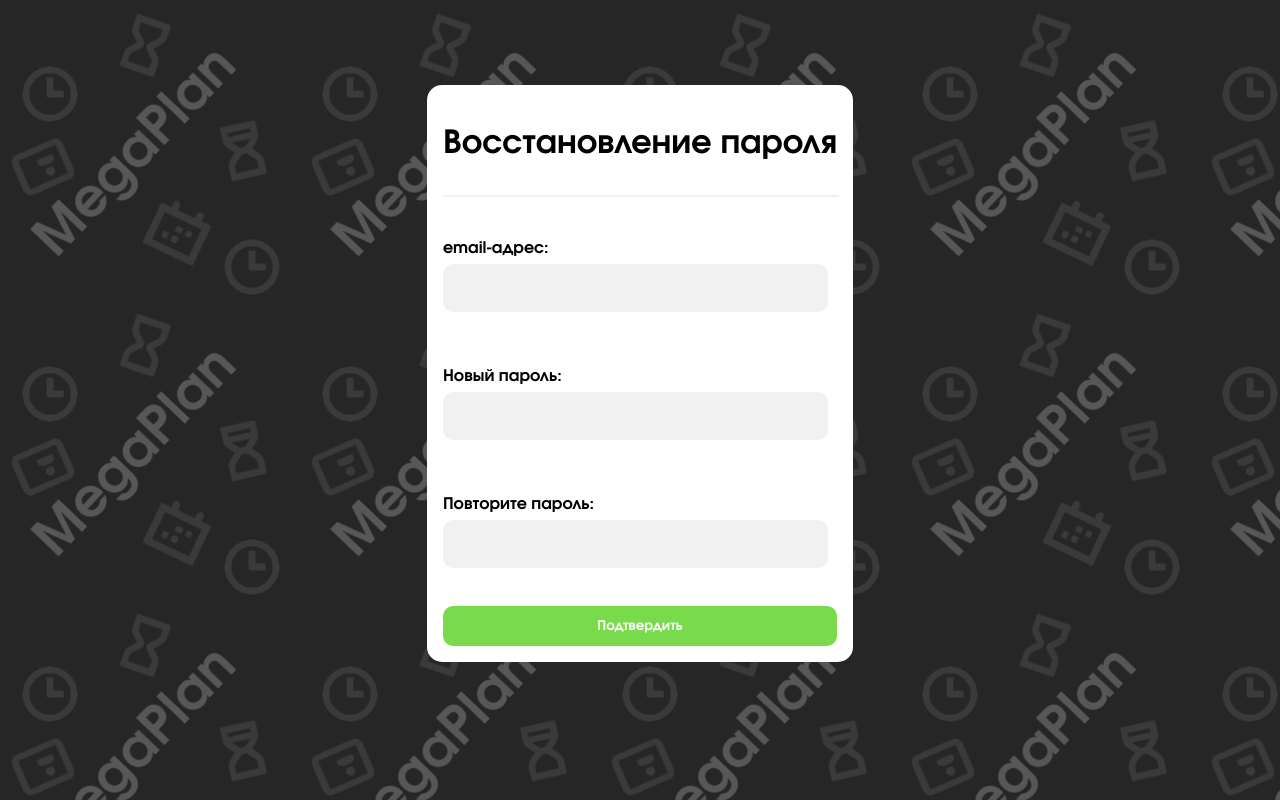
After one commit to sessionsesh/Project, a Django app: page /reset in a window 1280 px wide. The commit adds this page. Run offline with Django 3.2, Linux system fonts and the light colour scheme.

Commit message:
Base password change added

```diff
--- a/SmartPlanner/SmartPlanner/urls.py
+++ b/SmartPlanner/SmartPlanner/urls.py
@@ -11,6 +11,7 @@
     path('logout', uviews.logout_view, name = 'logout'), # Тут пока ничего нет
     path('register', uviews.register_view, name = 'register'),
     path('login', uviews.login_view, name = 'login'),
+    path('reset', uviews.reset_password_view, name = 'reset_password'),
     path('mypage', gviews.main_view, name = 'my goals'),
     path('add', gviews.add_goal_view, name = 'add_goal'),
     path('view/<ID>', gviews.goal_view, name='goal_view'),
--- a/SmartPlanner/users/forms.py
+++ b/SmartPlanner/users/forms.py
@@ -9,7 +9,7 @@
     login = forms.CharField(label='Логин',widget=forms.TextInput(attrs={'class': 'form-control'}))
     email = forms.CharField(widget=forms.TextInput(attrs={ 'class': 'form-control'}))
     password = forms.CharField(label='Пароль', widget=forms.PasswordInput(attrs={'class':'form-control'}))
-    password2 = forms.CharField(label='Повторите пароль',widget=forms.TextInput(attrs={'class':'form-control'}))
+    password_2 = forms.CharField(label='Повторите пароль',widget=forms.TextInput(attrs={'class':'form-control'}))
 
 
     class Meta:
@@ -23,12 +23,11 @@
             raise forms.ValidationError("Ой! Этот логин уже занят, попробуйте другой")
         except User.DoesNotExist:
             password1 = self.cleaned_data.get("password")
-            password2 = self.cleaned_data.get("password2")
-            if password1 and password2 and password1 != password2:
+            password_2 = self.cleaned_data.get("password_2")
+            if password1 and password_2 and password1 != password_2:
+                print('Go fuck yourself')
                 raise forms.ValidationError(
-                'Пароли не совпадают!',
-                code='password_mismatch',
-            )
+                'Пароли не совпадают!'            )
             users = Profile.objects.filter(email=self.cleaned_data.get("email"))
             if len(users) > 0:
                 raise forms.ValidationError("Пользователь с таким email-адресом уже зарегистрирован")
@@ -67,6 +66,39 @@
     def get_user(self):
         return self.authed_user
 
+
+class PasswordResetForm(forms.Form):
+    email = forms.EmailField(label = 'email-адрес', widget=forms.TextInput(attrs={'class': 'form-control', 'autocomplete':'off'}), error_messages={'invalid': 'Некорректный адрес'})
+    password = forms.CharField(label='Новый пароль', widget=forms.PasswordInput(attrs={'class': 'form-control', 'autocomplete':'off'}))
+    password_2 = forms.CharField(label='Повторите пароль', widget=forms.PasswordInput(attrs={'class': 'form-control','autocomplete':'off'}))
+    #TODO: добавить проверку на надежность
+
+
+    def clean(self, *args, **kwargs): # проверка зависящих друг от друга полей
+        cleaned_data = super().clean()
+        try:
+            password_1 = cleaned_data.get('password')
+            password_2 = cleaned_data.get('password_2')
+            email = cleaned_data.get('email')
+            users = Profile.objects.filter(email=email)
+            if len(users) != 1:
+                raise forms.ValidationError("Пользователь с таким email-адресом не найден")
+            self.user = users[0]
+            if password_1 and password_2 and password_1 != password_2:
+                raise forms.ValidationError('Пароли не совпадают!')
+            return super(PasswordResetForm, self).clean(*args, **kwargs)
+        except KeyError:
+            raise forms.ValidationError("Не все поля заполнены")
+        raise forms.ValidationError("Неверно введены логин или пароль")
+
+    def save(self, commit=True):
+        # TODO: убрать это  и сделать подтверждение через емейл
+        password = self.cleaned_data["password"]
+        self.user = self.user.user
+        self.user.set_password(password)
+        if commit:
+            self.user.save()
+        return self.user
 '''
 
 class DisconnectForm(forms.Form):
--- a/SmartPlanner/users/static/css/login.css
+++ b/SmartPlanner/users/static/css/login.css
@@ -68,7 +68,7 @@
 
 		}
 
-		input[type=text], input[type=password] {
+		input[type=text], input[type=password],  input[type=email] {
 		  width: 90%;
 		  padding: 15px;
 		  margin: 5px 0 22px 0;
@@ -80,7 +80,7 @@
 
 		}
 
-		input[type=text]:focus, input[type=password]:focus {
+		input[type=text]:focus, input[type=password]:focus, input[type=email]:focus {
 		  background-color: #ddd;
 		  outline: none;
 		  border-radius: 10px;
--- a/SmartPlanner/users/templates/base_page.html
+++ b/SmartPlanner/users/templates/base_page.html
@@ -8,7 +8,7 @@
 </head>
 <body>
  <div>
-		<div >
+     <div >
 			<div >
 			  {% if messages %}
           {% for message in messages %}
--- /dev/null
+++ b/SmartPlanner/users/templates/change_password.html
@@ -0,0 +1,17 @@
+{% extends 'base_page.html' %}
+
+{% block title %}Забыли пароль?{% endblock %}
+
+{% block content %}
+ <div class="loginForm">
+  <h1>Восстановление пароля</h1>
+  <hr>
+
+  <form method="POST" autocomplete="off">
+    {% csrf_token %}
+    {{ form.as_p }}
+    <input type="submit" value="Подтвердить">
+  </form>
+</div>
+</div>
+{% endblock %}
--- a/SmartPlanner/users/templates/login.html
+++ b/SmartPlanner/users/templates/login.html
@@ -9,9 +9,7 @@
             <form action="" method="post"> {% csrf_token %}
                 {{form.as_p}}
                 <input type="submit"  value="Войти">
-                <p>Нет аккаунта? <a  href="/register">Регистрация</a> </p>
-
-
+                <p>Забыли пароль?<a href="/reset"> Восстановить </a></p>
                 </form>
 
     </div>
--- a/SmartPlanner/users/templates/register.html
+++ b/SmartPlanner/users/templates/register.html
@@ -12,6 +12,7 @@
 <title>Регистрация </title>
 </head>
   <body>
+
     <div class="loginForm" style="width: 500px;">
     <h1 class="display-4">Зарегистрировать нового пользователя</h1>
 
--- a/SmartPlanner/users/views.py
+++ b/SmartPlanner/users/views.py
@@ -3,7 +3,8 @@
 from django.template import RequestContext, loader
 from django.shortcuts import render, redirect
 from django.contrib.auth.decorators import login_required
-from django.contrib.auth import authenticate, login, logout
+from django.contrib.auth import authenticate, login, logout, update_session_auth_hash
+from django.contrib.auth.forms import SetPasswordForm
 from django.views.decorators.csrf import csrf_protect
 from django.contrib import messages
 from .forms import *
@@ -18,7 +19,6 @@
         if user_form.is_valid():
             new_user = user_form.save()
             redirect_path = '/login'
-            messages.success(request, 'Отлично, мы вас запомнили')
             return redirect(redirect_path)
         return render(request, 'register.html', {'form': user_form})
     else:
@@ -43,6 +43,20 @@
     logout(request)
     return redirect('')
 
-'''
-def resetpassword(request): #TODO : сброс забытого пароля
-'''
+def reset_password_view(request):
+    if request.method == 'POST':
+        reset_form = PasswordResetForm(request.POST)
+        if reset_form.is_valid():
+            reset_form.save()
+            # so that user does not get logged out, not working as of now.
+            # TODO
+            print('Success')
+            update_session_auth_hash(request, reset_form.user)
+            return redirect('/login')
+        else:
+            print('Go fuck yourself')
+         #   return render(request, 'change_password.html', {'form': reset_form})
+    else:
+        reset_form = PasswordResetForm()
+    args = {'form': reset_form}
+    return render(request, 'change_password.html', args)
```
